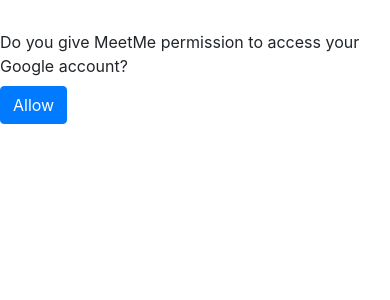
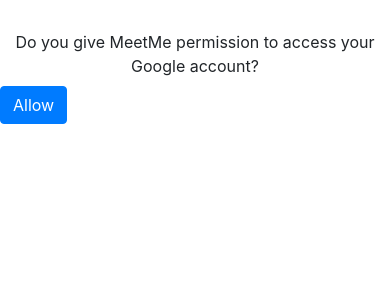
Before and after one commit to JakeUrban/MeeMeApp, a Flask app: page /addMember in a window 390 px wide. Shown: the top 300 px of the page. Run offline with Flask 2, Linux system fonts and the light colour scheme; some libraries are stand-ins or nearby versions.

Commit message:
Front End Changes

```diff
--- a/templates/index.html
+++ b/templates/index.html
@@ -24,22 +24,30 @@
 
 {% if not session.meetingID is defined %}
 <div class="row">
+  <div class="text-center">
     <h1>Create a Meeting</h1>
+  </div>
 </div>
+
 <div class="row">
+  <div class="text-center">
     <form action="/finalize">
         <label>Need to finalize an already-existing meeting?</label>
         <input type="submit" value="Finalize" class="btn btn-primary">
     </form>
+  </div>
 </div>
 
 
 <div class="row">
+  <div class="text-center">
     <h2>Date range</h2>
+  </div>
 </div>
 <div class="row">
+ <div class="text-center">
   <form action="/setrange" method="post">
-  <input type="text" name="daterange" size="20"
+  <input type="text" name="daterange" size="25"
     {% if session.daterange is defined %}
          value="{{session.daterange}}"
     {% endif %}
@@ -65,8 +73,9 @@
 <input type="submit" class="btn btn-primary" value="Choose" />
 </form>
 </div>
+</div>
 {% else %}
-    <div class="row" style="padding-top: 30px">
+    <div class="row text-center" style="padding-top: 30px">
       <label>Do you give MeetMe permission to access your Google account?</label>
       <form action="/choose">
           <input type="submit" class="btn btn-primary" value="Allow">
@@ -76,7 +85,7 @@
     <!--Show the calendar list (if we have it).  This will need to be turned into a form from which calendars can be picked. Up to three entries are shown in each row (but the order is across then down; I would prefer down then across).-->
 
 {% if session.calendars is defined  %}
-   <div class="row" style="padding-bottom: 15px">
+   <div class="row text-center" style="padding-bottom: 15px">
 	<button class="btn btn-success" id="select">Select All</button>
 	<button class="btn btn-danger" id="deselect">Deselect All</button>
    </div>
@@ -94,24 +103,22 @@
   </script>
 
   <form method="post" action="/select_cal">
-  <div class="row" style="padding-bottom: 10px">
+  <div class="row text-center" style="padding-bottom: 10px">
   {% for cal in session.calendars if cal.selected %}
-    <div class="col-sm-3">
       <input type="checkbox" name="calendar" value="{{ cal.summary }}"/>
-      <strong>{{ cal.summary }}</strong>
-    </div>
+      <strong style="padding-right: 25px">{{ cal.summary }}</strong>
     {% if loop.index is divisibleby 3 %}
           <br><br>
     {% endif %}
   {% endfor %}
   </div>
-  <div class="row">
+  <div class="row text-center">
     <input type="submit" class="btn btn-primary" value="Find Times">
   </div>
   </form>
 {% endif %}
 
-<div class="row">
+<div class="row text-center">
 {% with messages = get_flashed_messages() %}
   {% if messages %}
     <ul class=flashes>
```
